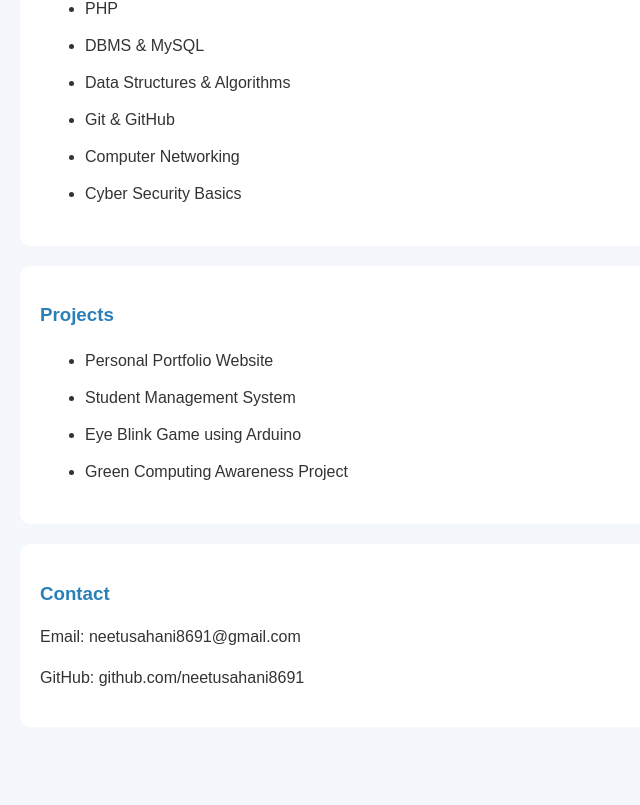
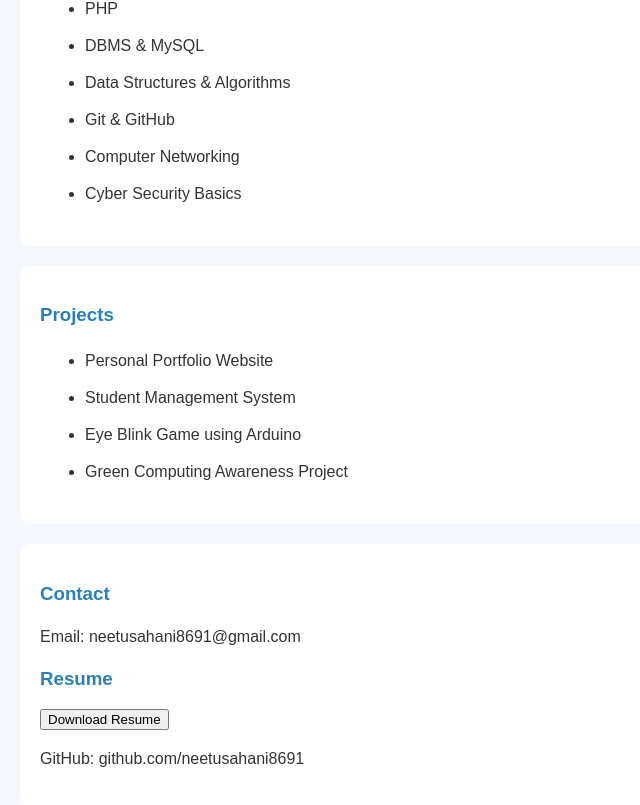
Before and after one commit to neetusahani8691/my-first-project, a plain HTML site: page index.html in a window 1280 px wide. Shown: the part 900-1705 px from the top of the page, without its empty margins (0-640 px from the left). Before the commit the page ends 1667 px from the top, so only its background shows below. Drawn offline with Linux system fonts and the light colour scheme.

Commit message:
Update index.html

```diff
--- a/index.html
+++ b/index.html
@@ -54,6 +54,10 @@
     <section>
         <h3>Contact</h3>
         <p>Email: neetusahani8691@gmail.com</p>
+<h3>Resume</h3>
+<a href="RESUM(1).docx" download>
+    <button>Download Resume</button>
+</a>
         <p>GitHub: github.com/neetusahani8691</p>
     </section>
 
```
